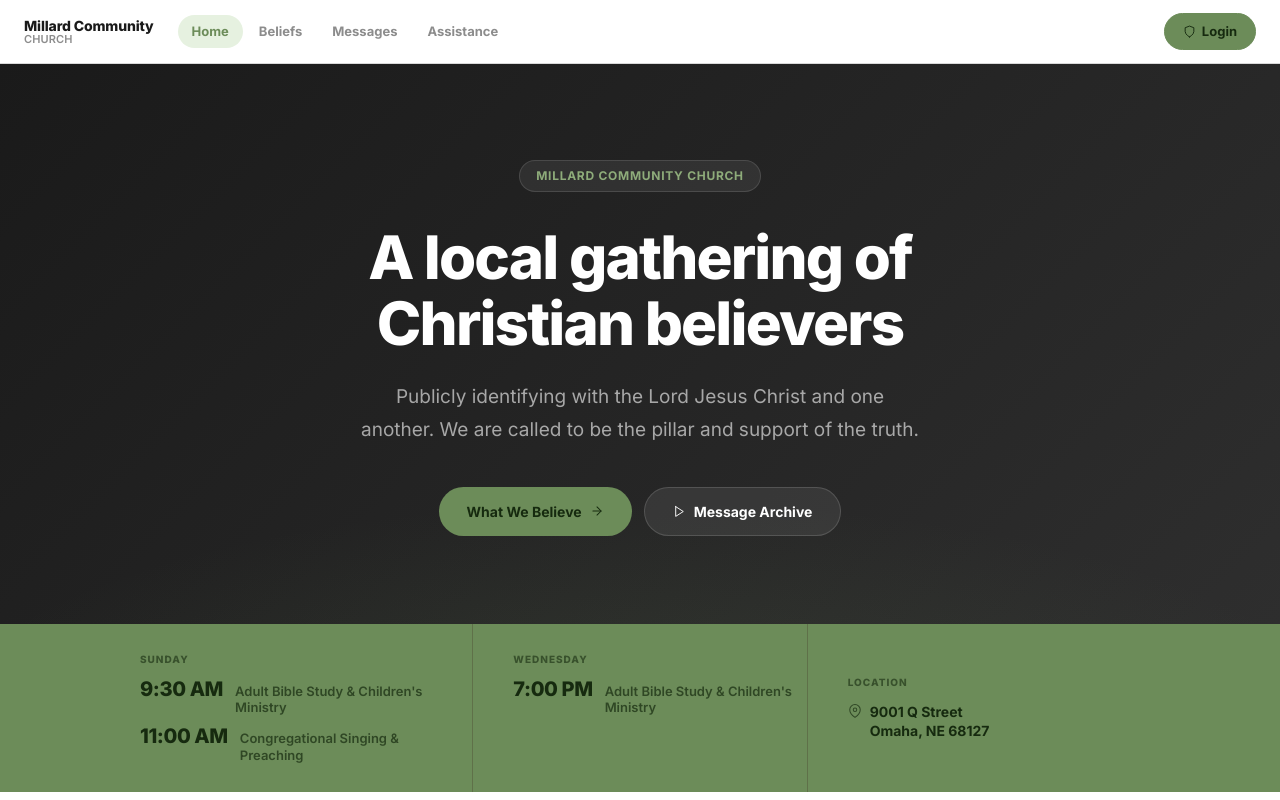
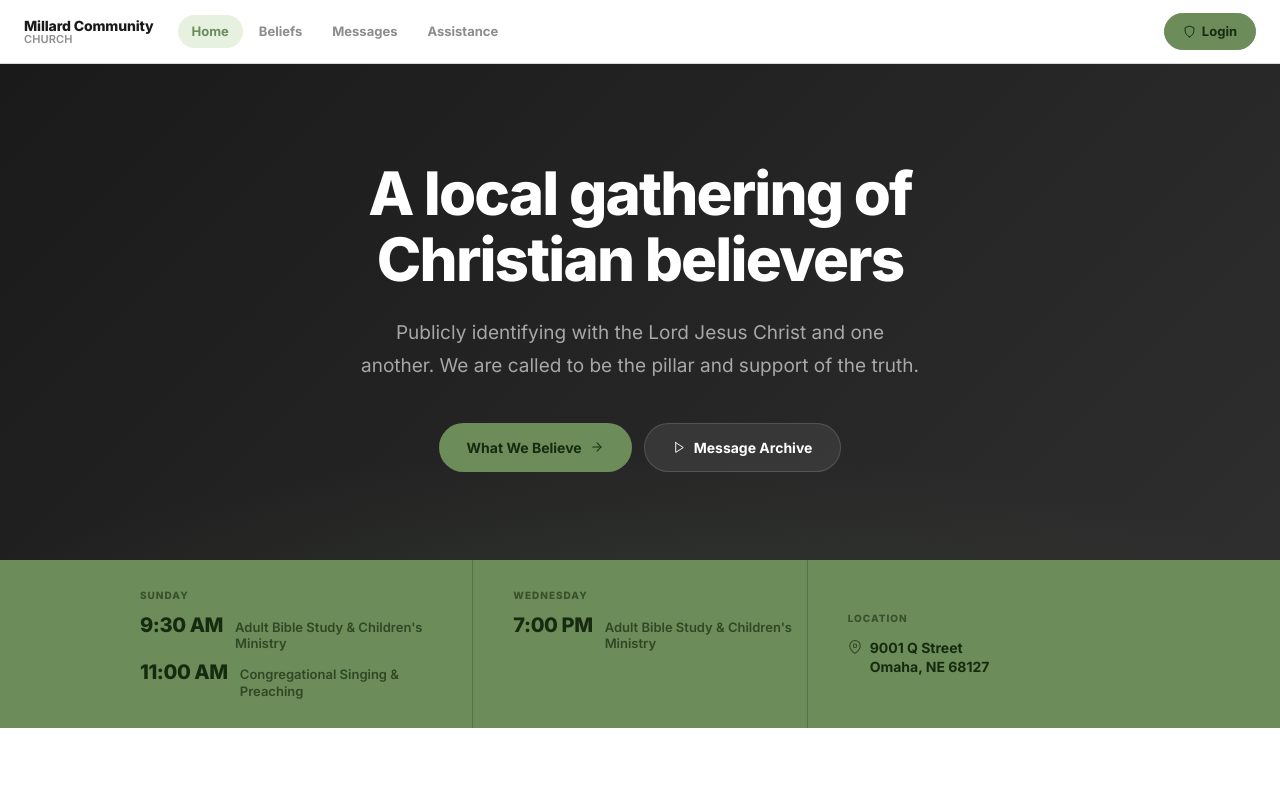
Before and after one commit to RSDi/OLB, a Next.js app: page / in a window 1280 px wide. Shown: the top 800 px of the page. Built offline with nearby package versions, Linux system fonts and the light colour scheme.

Commit message:
Remove redundant church name badge from hero
Co-Authored-By: Claude Sonnet 4.6 <noreply@anthropic.com>

```diff
--- a/app/(site)/page.tsx
+++ b/app/(site)/page.tsx
@@ -42,18 +42,6 @@ export default function HomePage() {
           pointerEvents: "none",
         }}/>
         <div style={{ maxWidth: 700, margin: "0 auto", position: "relative" }}>
-          <div style={{
-            display: "inline-flex", alignItems: "center", gap: 8,
-            background: "rgba(255,255,255,.07)",
-            border: "1px solid rgba(255,255,255,.12)",
-            borderRadius: 100, padding: "6px 16px",
-            fontSize: 12, fontWeight: 700, letterSpacing: ".06em",
-            textTransform: "uppercase", color: "var(--gw-rose-soft)",
-            marginBottom: 32,
-          }}>
-            Millard Community Church
-          </div>
-
           <h1 style={{
             margin: "0 0 24px",
             fontSize: "clamp(32px, 6vw, 60px)",
```
